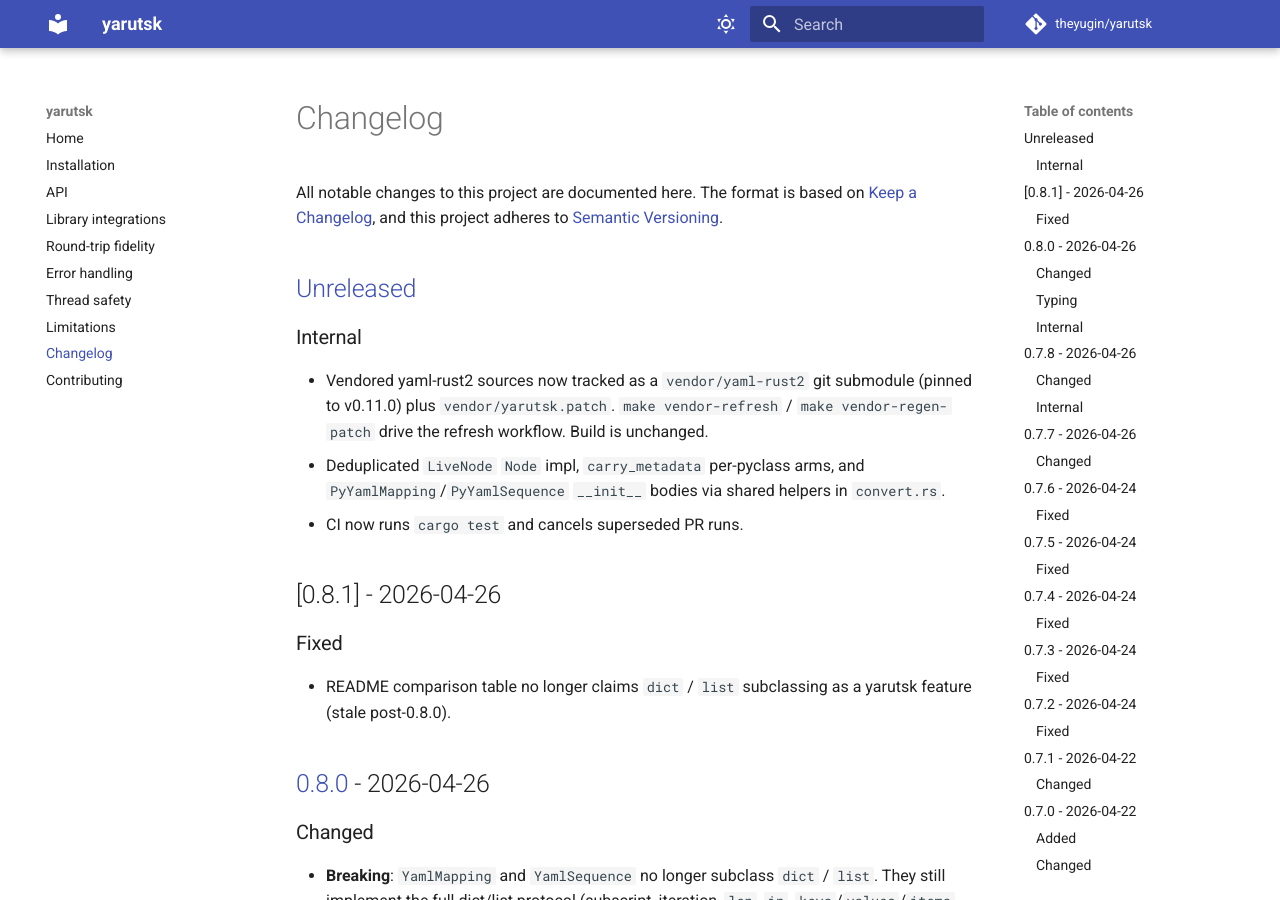
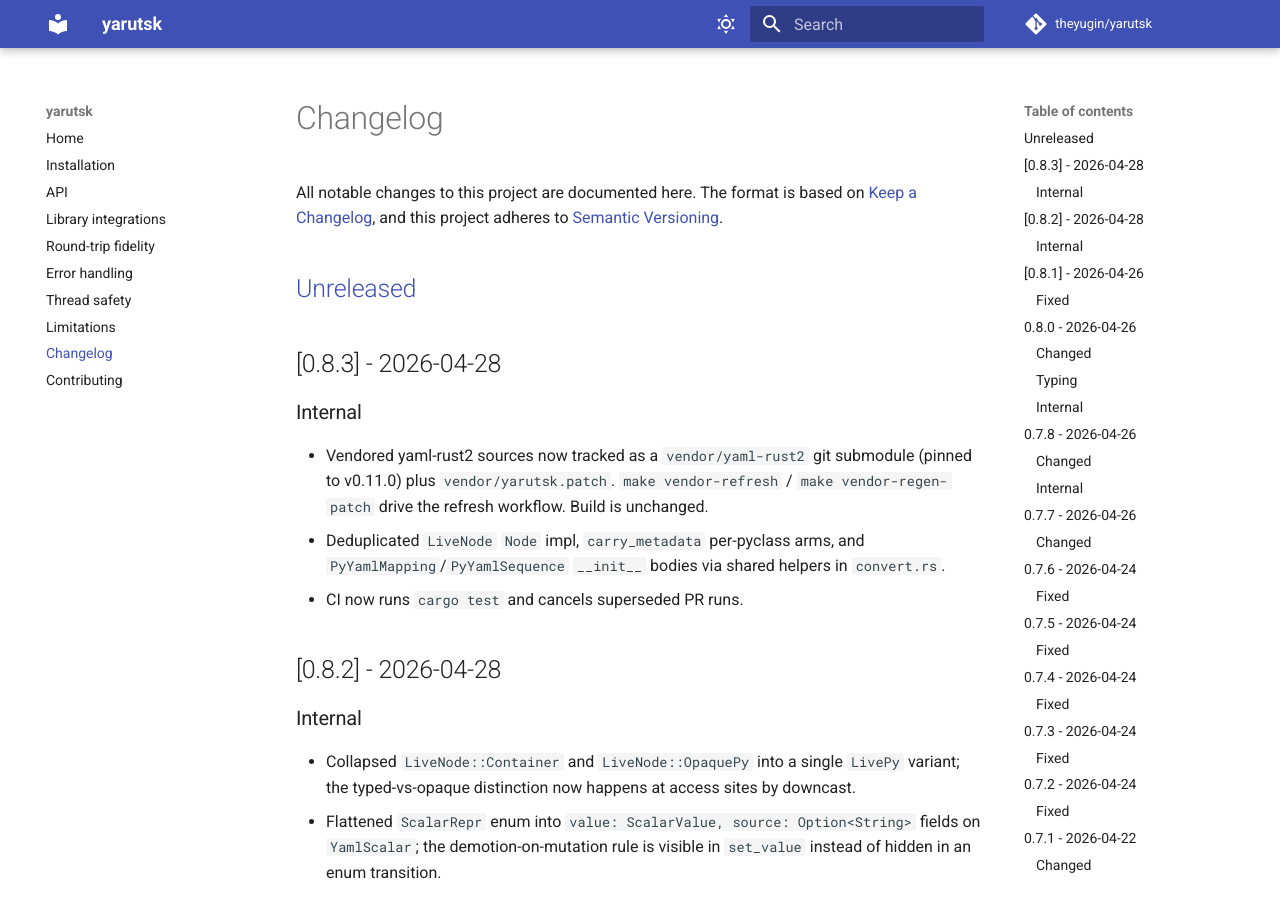
Before and after one commit to theyugin/yarutsk, an MkDocs documentation site: the page built from docs/changelog.md, in a window 1280 px wide and 900 px high. Built offline with MkDocs 1.6.1 and Material for MkDocs 9.7.7, drawn with Linux system fonts in a browser that asks for light colours; comment, search, counter and statistics services are not loaded.

Commit message:
release: 0.8.3 (#36)

```diff
--- a/Cargo.toml
+++ b/Cargo.toml
@@ -1,6 +1,6 @@
 [package]
 name = "yarutsk"
-version = "0.8.2"
+version = "0.8.3"
 edition = "2024"
 rust-version = "1.85"
 description = "A YAML round-trip library that preserves comments and insertion order"
--- a/docs/changelog.md
+++ b/docs/changelog.md
@@ -4,10 +4,18 @@ All notable changes to this project are documented here. The format is based on
 
 ## [Unreleased]
 
+## [0.8.3] - 2026-04-28
+
 ### Internal
 - Vendored yaml-rust2 sources now tracked as a `vendor/yaml-rust2` git submodule (pinned to v0.11.0) plus `vendor/yarutsk.patch`. `make vendor-refresh` / `make vendor-regen-patch` drive the refresh workflow. Build is unchanged.
 - Deduplicated `LiveNode` `Node` impl, `carry_metadata` per-pyclass arms, and `PyYamlMapping`/`PyYamlSequence` `__init__` bodies via shared helpers in `convert.rs`.
 - CI now runs `cargo test` and cancels superseded PR runs.
+
+## [0.8.2] - 2026-04-28
+
+### Internal
+- Collapsed `LiveNode::Container` and `LiveNode::OpaquePy` into a single `LivePy` variant; the typed-vs-opaque distinction now happens at access sites by downcast.
+- Flattened `ScalarRepr` enum into `value: ScalarValue, source: Option<String>` fields on `YamlScalar`; the demotion-on-mutation rule is visible in `set_value` instead of hidden in an enum transition.
 
 ## [0.8.1] - 2026-04-26
 
```
Also changed, not shown: CHANGELOG.md (+2 -0 lines).
